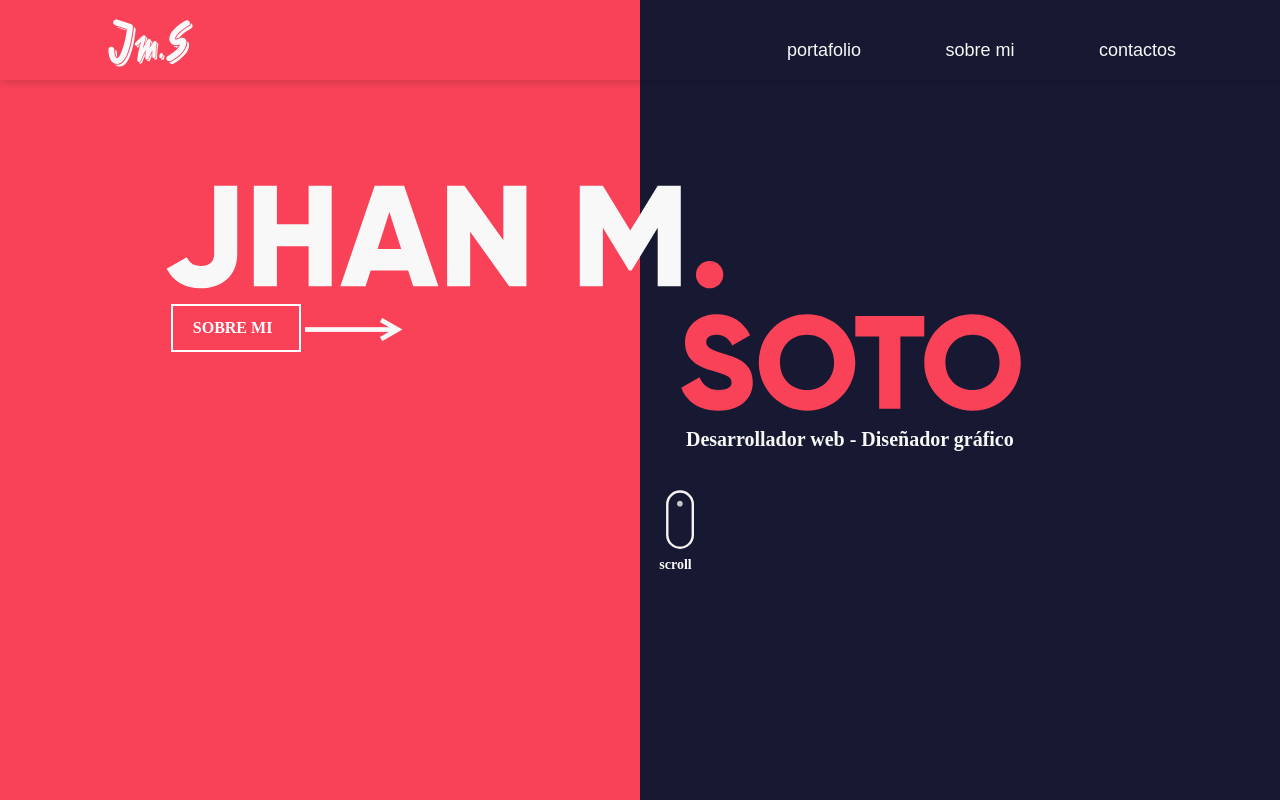
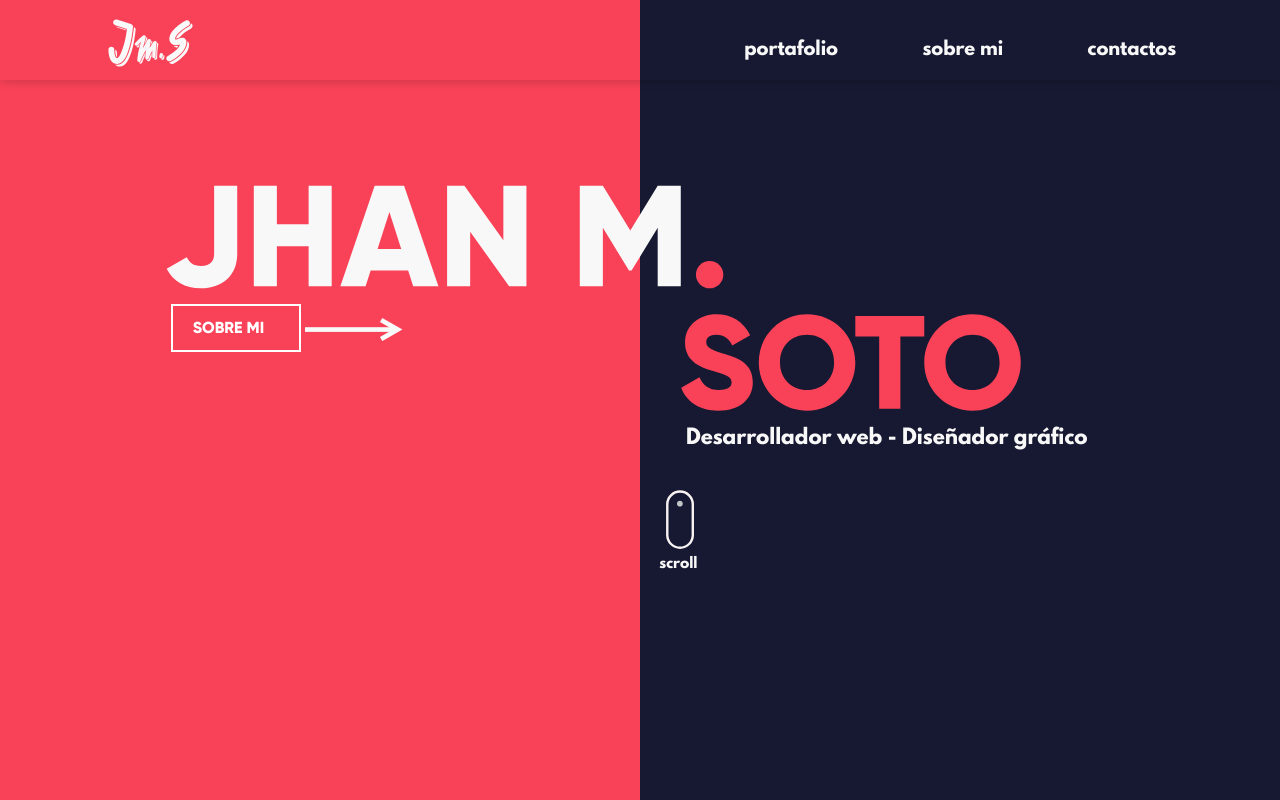
Before and after one commit to jhanmarc/web-personal, a plain HTML site: page index.html in a window 1280 px wide. Shown: the top 800 px of the page. Drawn offline with nearby package versions, Linux system fonts and the light colour scheme; the site is published under a folder, as on GitHub Pages, so addresses that start at the root find nothing.

Commit message:
add fonts

```diff
--- a/sass/estilos.scss
+++ b/sass/estilos.scss
@@ -9,15 +9,15 @@ $font-League :  "League Spartan", sans-serif;
 
 @font-face {
   font-family: 'Gilroy';
-  src: url('/assets/fonts/Gilroy/Gilroy-ExtraBold.woff2') format('woff2'),
-      url('/assets/fonts/Gilroy/Gilroy-ExtraBold.woff') format('woff');
+  src: url('../assets/fonts/Gilroy/Gilroy-ExtraBold.woff2') format('woff2'),
+      url('../assets/fonts/Gilroy/Gilroy-ExtraBold.woff') format('woff');
   font-weight: 800;
   font-style: normal;
 }
 @font-face {
   font-family: 'League Spartan';
-  src: url('/assets/fonts/LeagueSpartan/LeagueSpartan-Bold.woff2') format('woff2'),
-      url('/assets/fonts/LeagueSpartan/LeagueSpartan-Bold.woff') format('woff');
+  src: url('../assets/fonts/LeagueSpartan/LeagueSpartan-Bold.woff2') format('woff2'),
+      url('../assets/fonts/LeagueSpartan/LeagueSpartan-Bold.woff') format('woff');
   font-weight: bold;
   font-style: normal;
 }
```
Also changed, not shown: css/estilos.css, docs/css/estilos.css.
